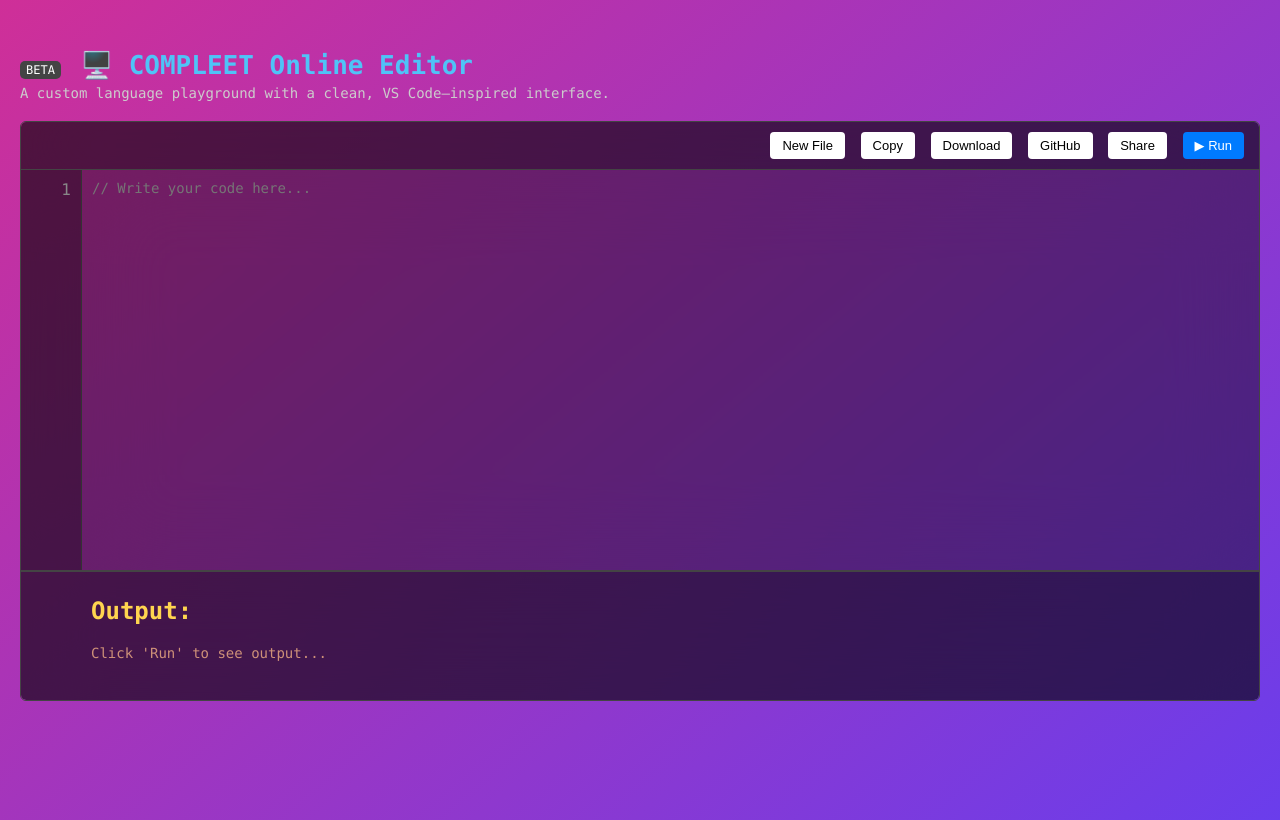
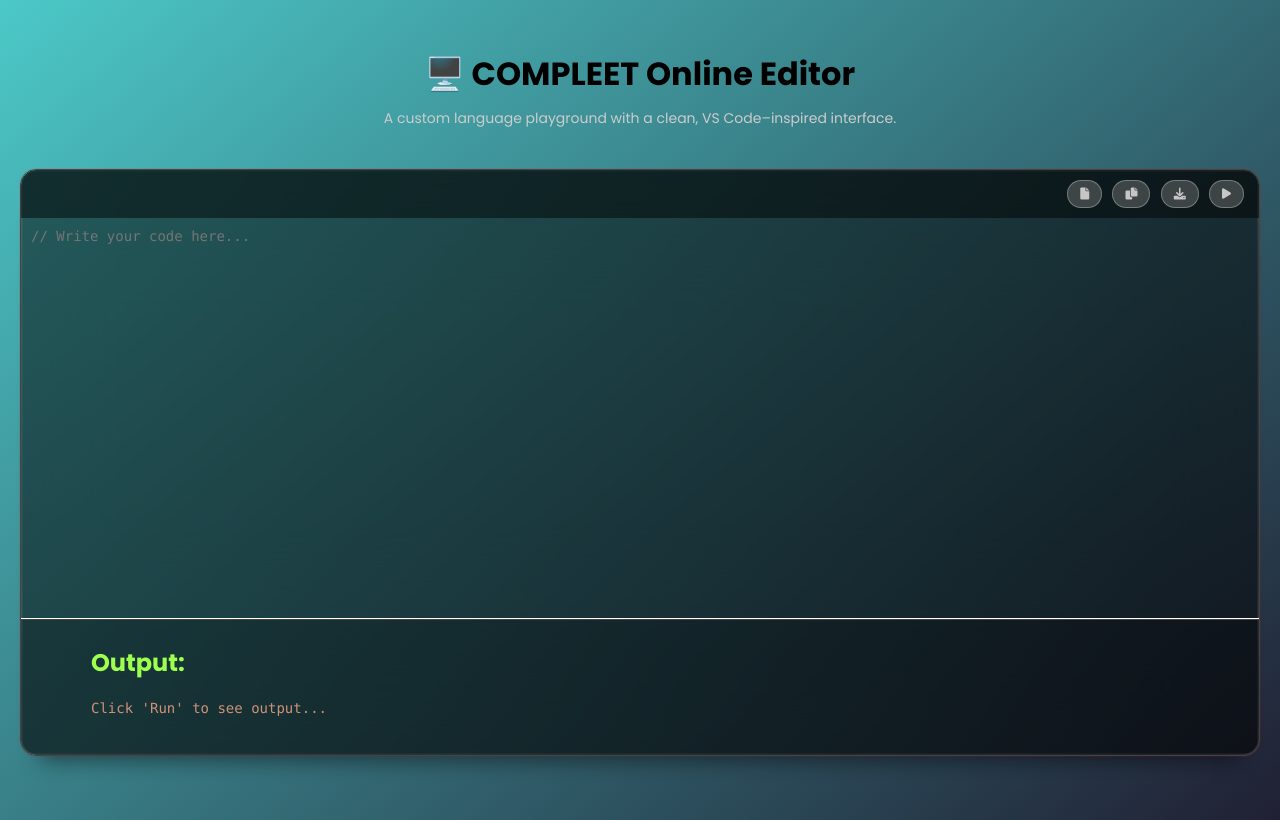
Before and after one commit to advikbhatt/compleet, a plain HTML site: page index.html in a window 1280 px wide. Drawn offline with Linux system fonts and the light colour scheme.

Commit message:
UI UX Done☑️

```diff
--- a/index.html
+++ b/index.html
@@ -5,11 +5,15 @@
     <meta name="viewport" content="width=device-width, initial-scale=1.0" />
     <title>COMPLEET Online Editor</title>
     <link rel="stylesheet" href="style.css" />
+    <link
+      rel="stylesheet"
+      href="https://cdnjs.cloudflare.com/ajax/libs/font-awesome/6.0.0-beta3/css/all.min.css"
+    />
   </head>
   <body>
     <div class="container">
       <header>
-        <span class="beta">BETA</span>
+        <!-- <span class="beta">BETA</span> -->
         <h1>🖥️ COMPLEET Online Editor</h1>
         <p class="subtitle">
           A custom language playground with a clean, VS Code–inspired interface.
@@ -19,18 +23,23 @@
       <div class="editor-box">
         <div class="top-bar">
           <div class="buttons">
-            <button onclick="newFile()">New File</button>
-            <button onclick="copyCode()">Copy</button>
-            <button onclick="downloadCode()">Download</button>
-            <button onclick="openGitHub()">GitHub</button>
-            <button onclick="shareCode()">Share</button>
-            <button class="run-btn" onclick="runCode()">▶ Run</button>
+            <button class="buttons4" onclick="runCode()">
+              <i class="fa-solid fa-file"></i>
+            </button>
+            <button class="buttons1" onclick="copyCode()">
+              <i class="fa-solid fa-copy"></i>
+            </button>
+            <button class="buttons2" onclick="downloadCode()">
+              <i class="fa fa-download" aria-hidden="true"></i>
+            </button>
+            <button class="buttons3" onclick="runCode()">
+              <i class="fa-solid fa-play"></i>
+            </button>
           </div>
         </div>
 
         <!-- Code Editor Area -->
         <div class="code-area">
-          <div class="line-numbers">1</div>
           <textarea
             id="code"
             class="editor"
--- a/style.css
+++ b/style.css
@@ -1,12 +1,15 @@
+@import url("https://fonts.googleapis.com/css2?family=Poppins:ital,wght@0,100;0,200;0,300;0,400;0,500;0,600;0,700;0,800;0,900;1,100;1,200;1,300;1,400;1,500;1,600;1,700;1,800;1,900&display=swap");
+
 body {
   margin: 0;
-  font-family: Consolas, monospace;
+  font-family: Poppins;
   /* background-color: #1a1a2e; */
-  background-image: linear-gradient(
+  /* background-image: linear-gradient(
     140deg,
     rgb(207, 47, 152),
     rgb(106, 61, 236)
-  );
+  ); */
+  background-image: linear-gradient(140deg, rgb(76, 200, 200), rgb(32, 32, 51));
   /* background-image: url(https://images.unsplash.com/photo-1575936123452-b67c3203c357?fm=jpg&q=60&w=3000&ixlib=rb-4.0.3&ixid=M3wxMjA3fDB8MHxzZWFyY2h8Mnx8aW1hZ2V8ZW58MHx8MHx8fDA%3D); */
   color: #ffffff;
 }
@@ -20,6 +23,10 @@ body {
 }
 
 header {
+  display: flex;
+  flex-direction: column;
+  /* margin-left: 50px; */
+  text-align: center;
   margin-bottom: 20px;
 }
 
@@ -32,29 +39,39 @@ header {
 }
 
 h1 {
-  display: inline;
-  font-size: 26px;
-  color: #4fc3f7;
+  font-size: 2em;
+  color: #000000;
+  margin: 0;
+  margin-bottom: 10px;
+
+  text-align: center;
 }
 
 .subtitle {
   font-size: 14px;
   color: #ccc;
-  margin-top: 5px;
+  /* margin-left: 50px; */
+  /* margin-top: 10px; */
+  margin: 0;
+  margin-bottom: 20px;
 }
 
 .editor-box {
   /* background-color: #2c2c54; */
-  border-radius: 6px;
+  border-radius: 16px;
   overflow: hidden;
   border: 1px solid #444;
+  /* box-shadow: 0 0 20px rgba(0, 0, 0, 0.6); */
+  box-shadow: 0 0 0 1px rgba(248, 3, 3, 0.1),
+    inset 0 0 0 1.5px rgba(255, 255, 255, 0.4),
+    rgba(0, 0, 0, 0.45) 0px 25px 20px -20px;
 }
 
 .top-bar {
   display: flex;
   justify-content: flex-end;
   align-items: center;
-  background-color: rgba(0, 0, 0, 0.6);
+  background-color: rgba(0, 0, 0, 0.75);
   backdrop-filter: blur(40px) saturate(100%);
   padding: 10px 15px;
 }
@@ -62,44 +79,42 @@ h1 {
 .buttons button {
   margin-left: 6px;
   padding: 6px 12px;
-  font-size: 13px;
+  font-size: 12px;
+  border: 1px solid #ffffff4b;
   cursor: pointer;
-  border: none;
-  border-radius: 4px;
-  background-color: #fff;
-  color: #000;
+  border-radius: 50px;
+  background-color: rgba(133, 133, 133, 0.404);
+  color: #c6c6c6;
   transition: 0.2s ease;
 }
 
 .buttons .run-btn {
-  background-color: #007bff;
+  background-color: #337a10;
   color: #fff;
 }
 
-.buttons .run-btn:hover {
-  background-color: #0d8cff;
+.buttons .buttons1:hover {
+  background-color: #737a10;
+}
+.buttons .buttons2:hover {
+  background-color: #7a3710;
+}
+.buttons .buttons3:hover {
+  background-color: #337a10;
+}
+.buttons .buttons4:hover {
+  background-color: #10537a;
 }
 
 .code-area {
   display: flex;
   height: 400px;
-  border-top: 1px solid #444;
-  border-bottom: 1px solid #444;
-}
-
-.line-numbers {
-  background-color: rgba(0, 0, 0, 0.6);
-  backdrop-filter: blur(40px) saturate(100%);
-  padding: 10px;
-  width: 40px;
-  text-align: right;
-  color: #888;
-  border-right: 1px solid #333;
+  border-bottom: 1px solid #ffffff;
 }
 
 .editor {
   flex-grow: 1;
-  background-color: rgba(0, 0, 0, 0.4);
+  background-color: rgba(0, 0, 0, 0.5);
   backdrop-filter: blur(40px) saturate(100%);
   color: #ffffff;
   border: none;
@@ -120,7 +135,7 @@ h1 {
 }
 
 .output-panel h2 {
-  color: #ffd54f;
+  color: #9eff4f;
   margin-top: 0;
 }
 
```
